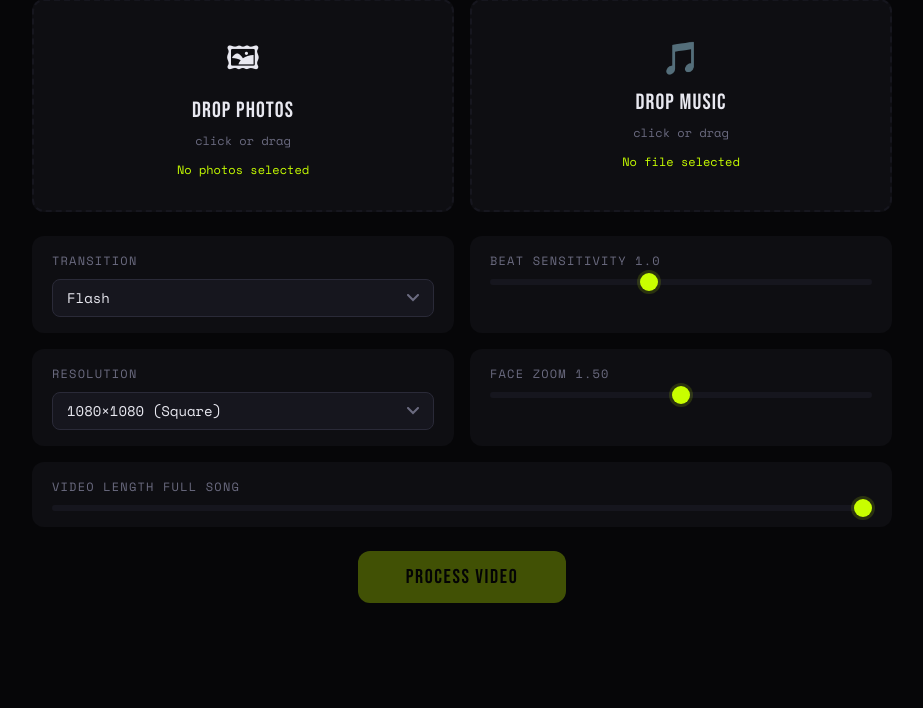
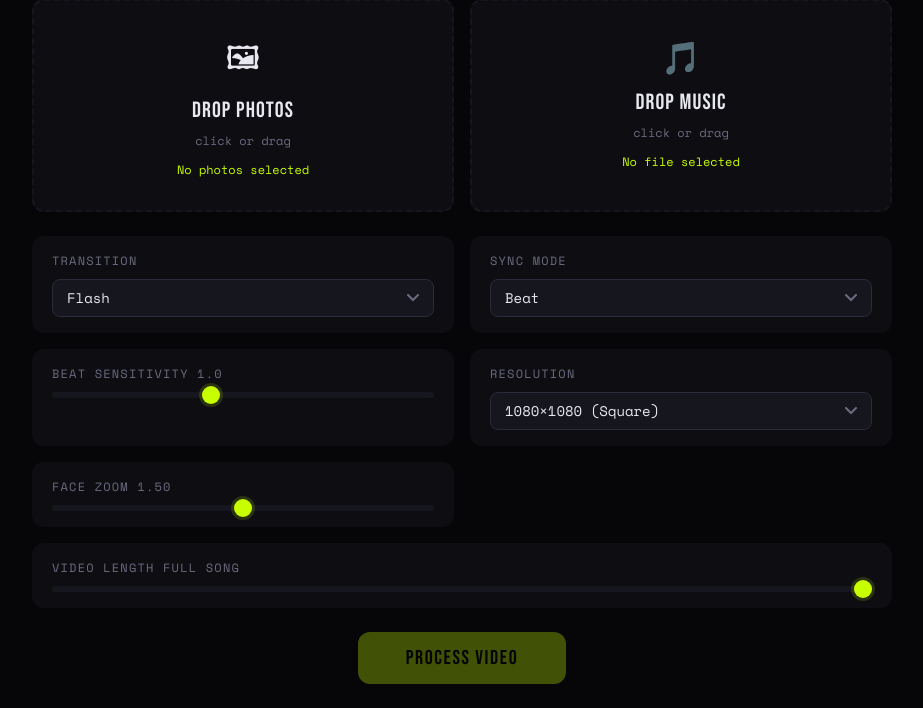
Before and after one commit to Ledsav/beatcut, a Flask app: page / in a window 1280 px wide. Shown: the part 173-881 px from the top of the page, without its empty margins (178-1101 px from the left). Before the commit the page ends 776 px from the top, so only its background shows below. Run offline with Flask 3, Linux system fonts and the light colour scheme.

Commit message:
feat: add Sync Mode dropdown to upload form

```diff
--- a/templates/index.html
+++ b/templates/index.html
@@ -50,6 +50,16 @@
           <option value="fade">Fade</option>
           <option value="zoom_in">Zoom In</option>
           <option value="polaroid">Polaroid Stack</option>
+        </select>
+      </div>
+
+      <div class="setting-item">
+        <label for="sel-sync-mode">Sync Mode</label>
+        <select id="sel-sync-mode">
+          <option value="beat">Beat</option>
+          <option value="melody">Melody</option>
+          <option value="drums">Drums</option>
+          <option value="energy">Energy</option>
         </select>
       </div>
 
```
